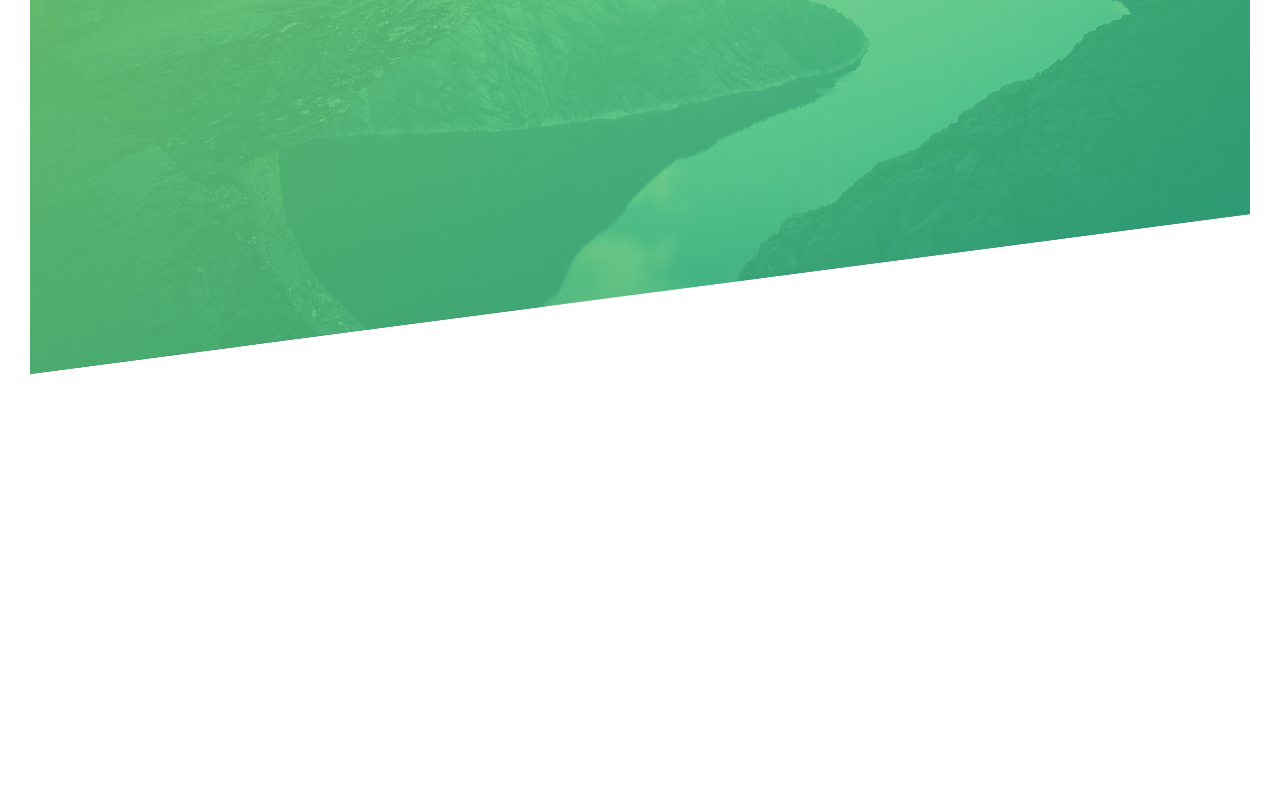
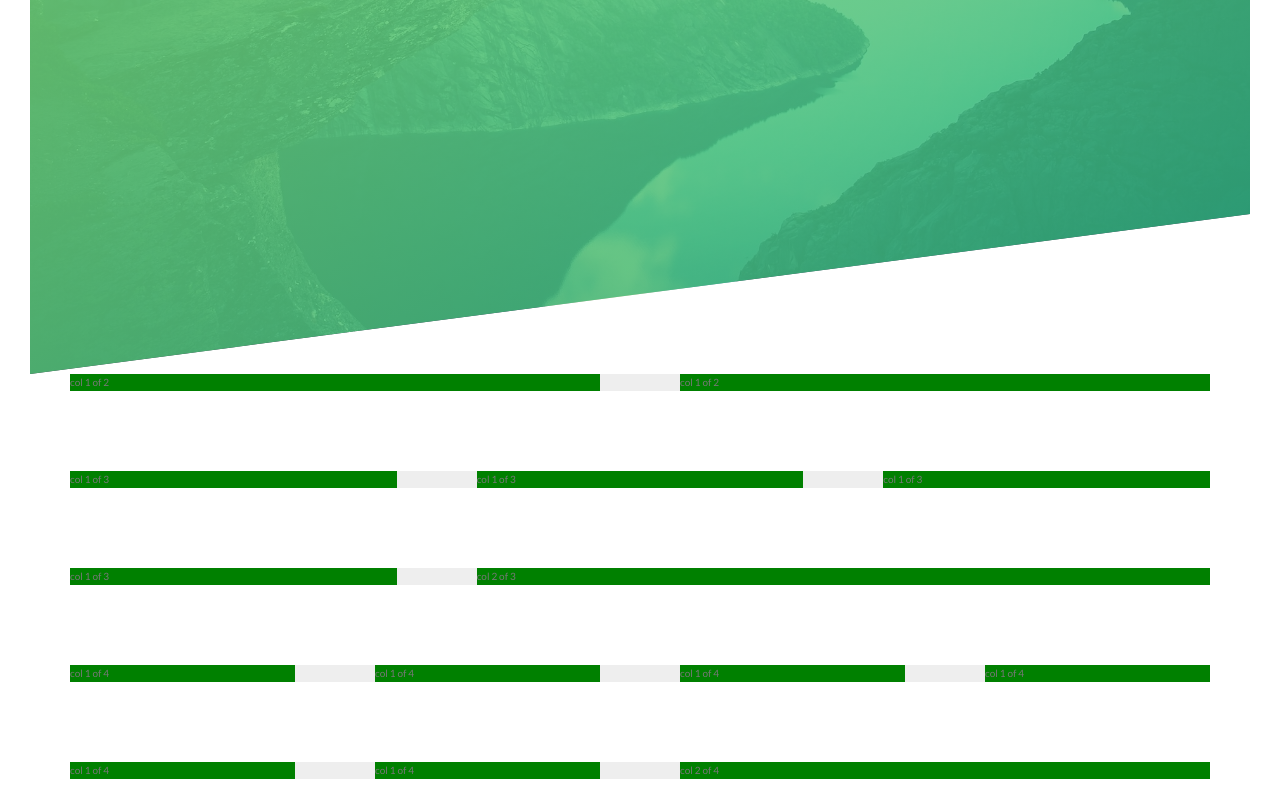
Before and after one commit to TimAndreJacobsen/responsive-CSS, a website: page index.html in a window 1280 px wide. Shown: the part 416-1225 px from the top of the page. Before the commit the page ends 820 px from the top, so only its background shows below. Drawn offline with Linux system fonts and the light colour scheme.

Commit message:
reusable grid layout using floats and clearfix

```diff
--- a/index.html
+++ b/index.html
@@ -9,6 +9,7 @@
       rel="stylesheet"
     />
 
+    <link rel="stylesheet" href="css/icon-font.css" />
     <link rel="stylesheet" href="css/style.css" />
     <link rel="shortcut icon" type="image/png" href="img/favicon.png" />
 
@@ -31,5 +32,64 @@
         >
       </div>
     </header>
+
+    <section class="grid-test">
+      <div class="row">
+        <div class="col-1-of-2">
+          col 1 of 2
+        </div>
+        <div class="col-1-of-2">
+          col 1 of 2
+        </div>
+      </div>
+
+      <div class="row">
+        <div class="col-1-of-3">
+          col 1 of 3
+        </div>
+        <div class="col-1-of-3">
+          col 1 of 3
+        </div>
+        <div class="col-1-of-3">
+          col 1 of 3
+        </div>
+      </div>
+
+      <div class="row">
+        <div class="col-1-of-3">
+          col 1 of 3
+        </div>
+        <div class="col-2-of-3">
+          col 2 of 3
+        </div>
+      </div>
+
+      <div class="row">
+        <div class="col-1-of-4">
+          col 1 of 4
+        </div>
+        <div class="col-1-of-4">
+          col 1 of 4
+        </div>
+        <div class="col-1-of-4">
+          col 1 of 4
+        </div>
+        <div class="col-1-of-4">
+          col 1 of 4
+        </div>
+      </div>
+
+      <div class="row">
+        <div class="col-1-of-4">
+          col 1 of 4
+        </div>
+        <div class="col-1-of-4">
+          col 1 of 4
+        </div>
+        <div class="col-2-of-4">
+          col 2 of 4
+        </div>
+      </div>
+    </section>
   </body>
 </html>
--- a/sass/abstract/_mixins.scss
+++ b/sass/abstract/_mixins.scss
@@ -0,0 +1,7 @@
+@mixin clearfix {
+  &::after {
+    content: "";
+    display: table;
+    clear: both;
+  }
+}
--- a/sass/abstract/_variables.scss
+++ b/sass/abstract/_variables.scss
@@ -5,3 +5,8 @@ $color-primary-dark: #28b485; //  Dark green
 $color-white: #fff;
 $color-grey: #777;
 $color-black: #000;
+
+/* Grid */
+$grid-width: 114rem;
+$gutter-vertical: 8rem;
+$gutter-horizontal: 8rem;
--- /dev/null
+++ b/sass/layout/_grid.scss
@@ -0,0 +1,45 @@
+.row {
+  max-width: $grid-width;
+  background-color: #eee;
+  margin: 0 auto;
+
+  &:not(:last-child) {
+    margin-bottom: $gutter-vertical;
+  }
+
+  @include clearfix;
+
+  // attribute selector for all classes that start with "col-" // * contains // $ ends with // ^ begins with
+  [class^="col-"] {
+    background-color: green;
+    float: left;
+
+    &:not(:last-child) {
+      margin-right: $gutter-horizontal;
+    }
+  }
+
+  .col-1-of-2 {
+    width: calc((100% - #{$gutter-horizontal}) / 2);
+  }
+
+  .col-1-of-3 {
+    width: calc((100% - 2 * #{$gutter-horizontal}) / 3);
+  }
+
+  .col-2-of-3 {
+    width: calc(
+      ((100% - 2 * #{$gutter-horizontal}) / 3) * 2 + #{$gutter-horizontal}
+    );
+  }
+
+  .col-1-of-4 {
+    width: calc((100% - 3 * #{$gutter-horizontal}) / 4);
+  }
+
+  .col-2-of-4 {
+    width: calc(
+      ((100% - 3 * #{$gutter-horizontal}) / 4) * 2 + #{$gutter-horizontal}
+    );
+  }
+}
--- a/sass/main.scss
+++ b/sass/main.scss
@@ -9,5 +9,6 @@
 
 @import "components/button";
 @import "layout/header";
+@import "layout/grid";
 
 @import "pages/home";
```
Also changed, not shown: css/style.css.
